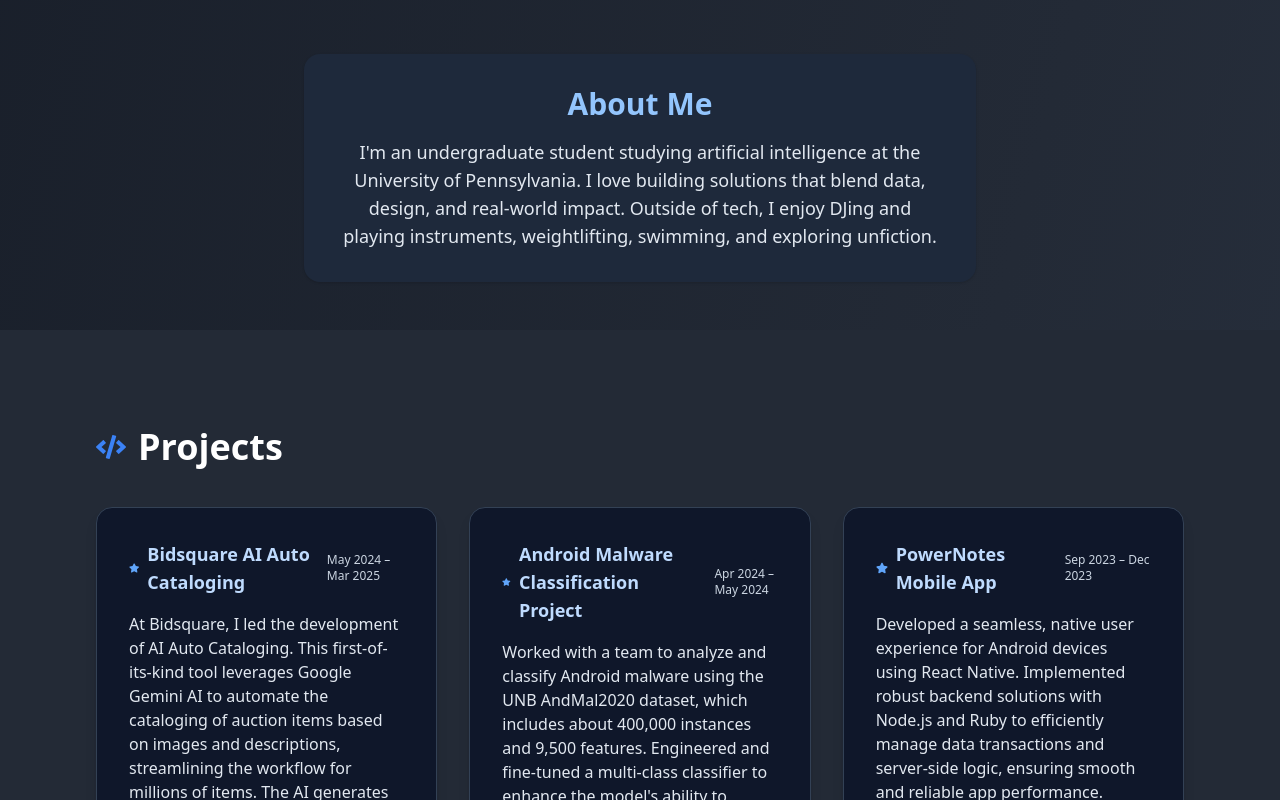
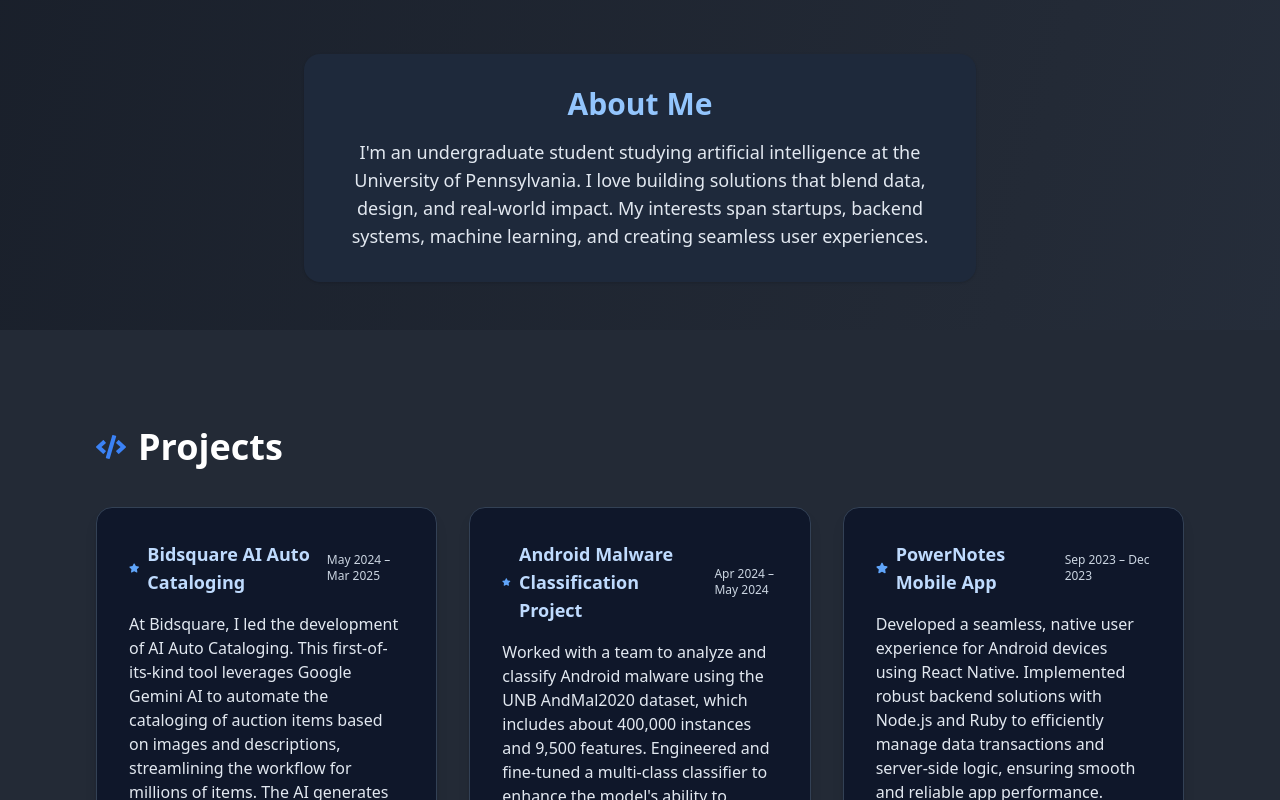
Before and after one commit to ABH2603/ABH2603.github.io, a Next.js app: page / in a window 1280 px wide. Shown: the part 760-1560 px from the top of the page. Built offline with nearby package versions, Linux system fonts and the light colour scheme.

Commit message:
Update page content with user's text changes

```diff
--- a/src/app/page.tsx
+++ b/src/app/page.tsx
@@ -151,7 +151,7 @@
         <div className="bg-slate-50 dark:bg-slate-800 rounded-2xl shadow p-8 max-w-2xl mx-auto text-center mt-12">
           <h2 className="text-3xl font-bold mb-4 text-blue-700 dark:text-blue-300">About Me</h2>
           <p className="text-lg text-slate-700 dark:text-slate-200">
-            I'm an undergraduate student studying artificial intelligence at the University of Pennsylvania. I love building solutions that blend data, design, and real-world impact. Outside of tech, I enjoy DJing and playing instruments, weightlifting, swimming, and exploring unfiction.
+          I'm an undergraduate student studying artificial intelligence at the University of Pennsylvania. I love building solutions that blend data, design, and real-world impact. My interests span startups, backend systems, machine learning, and creating seamless user experiences.
           </p>
         </div>
       </section>
@@ -303,7 +303,7 @@
             <h2 className="text-4xl font-bold">Interests</h2>
           </div>
           <div className="flex flex-wrap gap-6 justify-center">
-            {["DJing & Instruments", "Weightlifting", "Swimming", "Unfiction"].map(interest => (
+            {["DJing & Instruments", "Weightlifting", "Swimming"].map(interest => (
               <div key={interest} className="flex items-center gap-2 bg-slate-50 rounded-full px-6 py-3 border border-slate-200 shadow-sm text-blue-700 font-semibold text-lg dark:bg-slate-900 dark:border-slate-700 dark:text-blue-200">
                 <FaLightbulb className="text-blue-400" /> {interest}
               </div>
```
